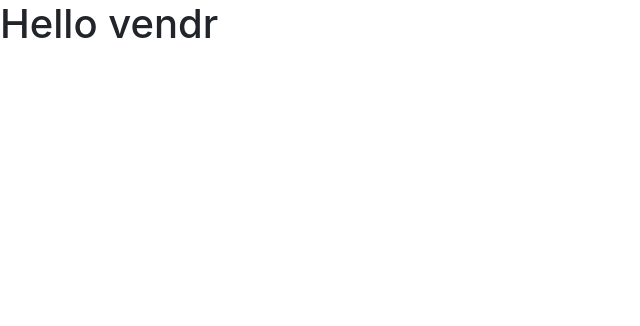
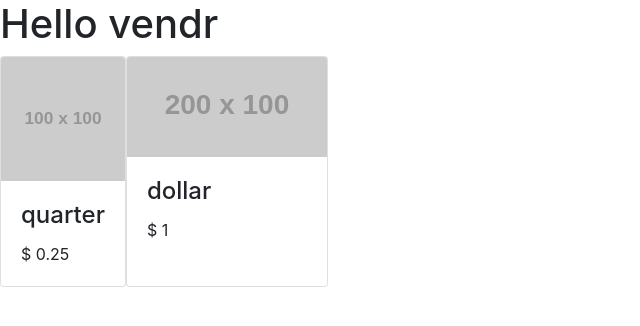
Before and after one commit to LawrenceHaney/vendr, a plain HTML site: page index.html in a window 1280 px wide. Shown: the whole page, without its empty margins (0-640 px from the left). Drawn offline with nearby package versions, Linux system fonts and the light colour scheme; placeholder pictures from the web are drawn by us.

Commit message:
structuring test draw works but fuctiosn wont call

```diff
--- /dev/null
+++ b/app/Controllers/MoneyControler.js
@@ -0,0 +1,25 @@
+import MoneyService from "../Services/MoneyService.js";
+import STORE from "../store.js";
+
+function _drawMoney(){
+  let quarter = STORE.State.moneyQuarter
+  let dollar = STORE.State.moneyDollar
+  let templateholder = ''
+  templateholder += quarter.Template
+  templateholder += dollar.Template
+  document.getElementById("money").innerHTML = templateholder
+}
+
+
+//Public
+export default class MoneyController {
+  constructor() {
+    _drawMoney()
+  }
+
+  insert() {
+    console.log("ok form mc")
+    MoneyService.insert()
+    _drawMoney()
+  }
+}
--- a/app/Controllers/ValuesController.js
+++ /dev/null
@@ -1,6 +0,0 @@
-import ValuesService from "../Services/ValuesService.js";
-
-//Public
-export default class ValuesController {
-  constructor() {}
-}
--- /dev/null
+++ b/app/Models/Money.js
@@ -0,0 +1,18 @@
+export default class Money {
+    constructor(name, image, value) {
+        this.name = name
+        this.img = image
+        this.value = value
+    }
+
+    get Template() {
+        return `
+        <div class="card">
+        <img class="card-img-top" src="${this.img}" alt="" onclick="app.MoneyController.insert()">
+        <div class="card-body">
+        <h4 class="card-title">${this.name}</h4>
+        <p class="card-text">$ ${this.value}</p>
+        </div>
+        </div>`
+    }
+}
--- a/app/Models/Value.js
+++ /dev/null
@@ -1,9 +0,0 @@
-export default class Value {
-    constructor(data) {
-        this.title = data.title
-    }
-
-    get Template() {
-        return this.title
-    }
-}
--- /dev/null
+++ b/app/Services/MoneyService.js
@@ -0,0 +1,11 @@
+import STORE from "../store.js";
+
+//Public
+class MoneyService {
+  insert(){
+    console.log("hi form ms")
+  }
+}
+
+const SERVICE = new MoneyService();
+export default SERVICE;
--- a/app/Services/ValuesService.js
+++ /dev/null
@@ -1,8 +0,0 @@
-import Value from "../Models/Value.js";
-import store from "../store.js";
-
-//Public
-class ValuesService {}
-
-const SERVICE = new ValuesService();
-export default SERVICE;
--- a/app/main.js
+++ b/app/main.js
@@ -1,7 +1,7 @@
-import ValuesController from "./Controllers/ValuesController.js";
+import MoneyController from "./Controllers/MoneyControler.js";
 
 class App {
-  valuesController = new ValuesController();
+  moneyController = new MoneyController();
 }
 
 window["app"] = new App();
--- a/app/store.js
+++ b/app/store.js
@@ -1,9 +1,8 @@
-import Value from "./Models/Value.js";
+import Money from "./Models/Money.js";
 
 let _state = {
-  activeValue: new Value({ title: "Value" }),
-  /** @type {Value[]} */
-  values: []
+  moneyQuarter: new Money("quarter", "http://placehold.it/100x100", .25),
+  moneyDollar: new Money("dollar", "http://placehold.it/200x100", 1)
 };
 
 class Store {
--- a/index.html
+++ b/index.html
@@ -13,6 +13,11 @@
 <body>
 
     <h1>Hello vendr</h1>
+    <aside class="container-fluid">
+        <div class="row" id="money"></div>
+    </aside>
+
+
 
     <script src="app/main.js" type="module"></script>
     <script src='https://code.jquery.com/jquery-3.2.1.slim.min.js' integrity='sha384-KJ3o2DKtIkvYIK3UENzmM7KCkRr/rE9/Qpg6aAZGJwFDMVNA/GpGFF93hXpG5KkN' crossorigin='anonymous'></script> <script src='https://cdnjs.cloudflare.com/ajax/libs/popper.js/1.12.9/umd/popper.min.js' integrity='sha384-ApNbgh9B+Y1QKtv3Rn7W3mgPxhU9K/ScQsAP7hUibX39j7fakFPskvXusvfa0b4Q' crossorigin='anonymous'></script> <script src='https://maxcdn.bootstrapcdn.com/bootstrap/4.0.0/js/bootstrap.min.js' integrity='sha384-JZR6Spejh4U02d8jOt6vLEHfe/JQGiRRSQQxSfFWpi1MquVdAyjUar5+76PVCmYl' crossorigin='anonymous'></script>
```
